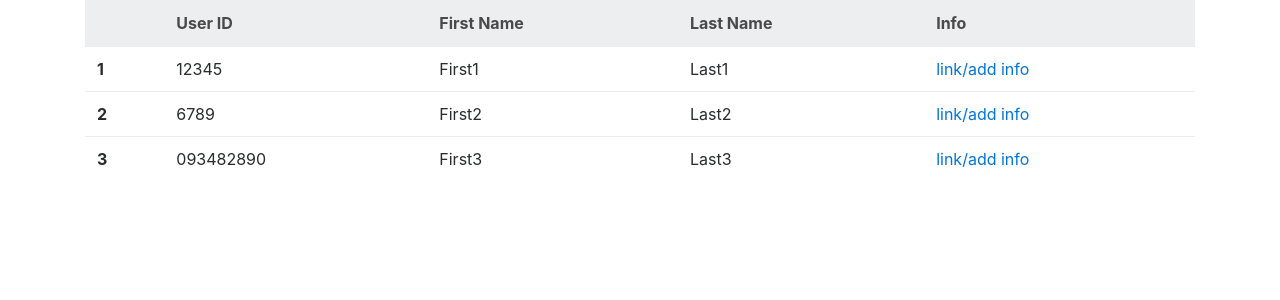
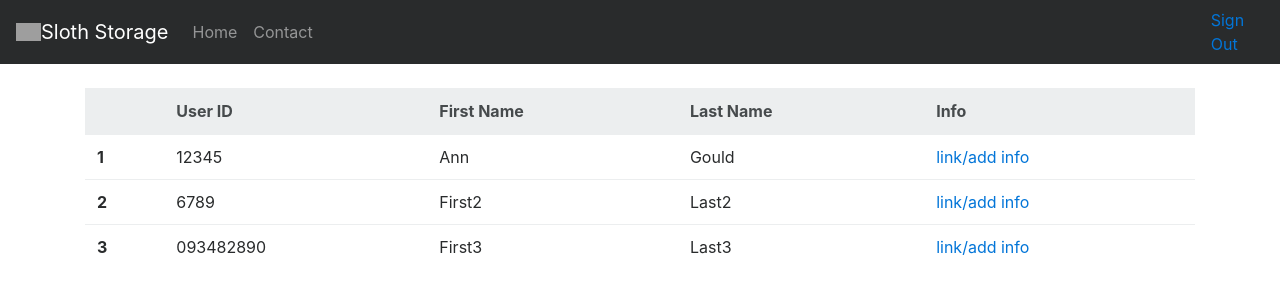
Before and after one commit to Devin-Uner/SlothStorage, a PHP site: page /allPatientInfo.html in a window 1280 px wide. Shown: the top 300 px of the page. Run offline with PHP 8.4, Linux system fonts and the light colour scheme; some libraries are stand-ins or nearby versions; grey boxes are pictures that could not be loaded.

Commit message:
more front end

```diff
--- a/front/allPatientInfo.html
+++ b/front/allPatientInfo.html
@@ -3,12 +3,33 @@
 		<meta charset="utf-8">
 		<title>Patients</title>
 		<link rel="stylesheet" href="https://maxcdn.bootstrapcdn.com/bootstrap/4.0.0-alpha.6/css/bootstrap.min.css" integrity="sha384-rwoIResjU2yc3z8GV/NPeZWAv56rSmLldC3R/AZzGRnGxQQKnKkoFVhFQhNUwEyJ" crossorigin="anonymous">
-		<link rel="stylesheet" href="info.css">
+		<link rel="stylesheet" href="display.css">
 	</head>
 	<body>
 		<!--Includes jQuery and Bootstrap js-->
 		<script src="https://code.jquery.com/jquery-3.1.1.slim.min.js" integrity="sha384-A7FZj7v+d/sdmMqp/nOQwliLvUsJfDHW+k9Omg/a/EheAdgtzNs3hpfag6Ed950n" crossorigin="anonymous"></script>
 		<script src="https://maxcdn.bootstrapcdn.com/bootstrap/4.0.0-alpha.6/js/bootstrap.min.js" integrity="sha384-vBWWzlZJ8ea9aCX4pEW3rVHjgjt7zpkNpZk+02D9phzyeVkE+jo0ieGizqPLForn" crossorigin="anonymous"></script>
+ 		<nav class="navbar navbar-toggleable-md navbar-inverse bg-inverse">
+	      <button class="navbar-toggler navbar-toggler-right" type="button" data-toggle="collapse" data-target="#navbarsExampleDefault" aria-controls="navbarsExampleDefault" aria-expanded="false" aria-label="Toggle navigation">
+	        <span class="navbar-toggler-icon"></span>
+	      </button>
+	      <img src="https://puu.sh/y3OZr/f8f800bd43.png" class="img-responsive" id="logo">
+	      <a class="navbar-brand" href="#">
+	      Sloth Storage
+	  	  </a>
+	      <div class="collapse navbar-collapse">
+	        <ul class="navbar-nav mr-auto">
+	          <li class="nav-item">
+	            <a class="nav-link" href="index.html">Home</a>
+	          </li>
+	          <li class="nav-item">
+	            <a class="nav-link" href="index.html#contact">Contact</a>
+	          </li>
+	        </ul>
+	      </div>
+	      <a href="index.html" class="my-2 my-sm-0">Sign Out</a>
+    	</nav>
+    	<br>
 		<div class="container">
 		  <table class="table">
 			  <thead class="thead-default">
@@ -24,8 +45,8 @@
 			    <tr>
 			      <th scope="row">1</th>
 			      <td>12345</td>
-			      <td>First1</td>
-			      <td>Last1</td>
+			      <td>Ann</td>
+			      <td>Gould</td>
 			      <td><a data-target=".bd-example-modal-lg" data-toggle="modal" class="MainNavText" id="MainNavHelp" href="#this">link/add info</a></td>
 			    </tr>
 			    <tr>
@@ -51,10 +72,23 @@
    				 <div class="modal-content">
      				 <div class="modal-header">
         				<button type="button" class="close" data-dismiss="modal">&times;</button>
-       						<h4 class="modal-title">User whoever's info</h4>
+       						<h4 class="modal-title">Ann Gould's Info</h4>
      				 </div>
       				<div class="modal-body">
-        				<p>Some text in the modal.</p>
+        				<table class="table">
+			  				<thead class="thead-default">
+			    			<tr>
+			      				<th></th>
+			      				<th>Timestamp</th>
+			      				<th>Notes</th>
+			    			</tr>
+			 				</thead>
+			 				<tr>
+						      <th scope="row"></th>
+						      <td>10/21/2017</td>
+						      <td>Sinus infection, prescribed Amoxocillin and Prednisone</td>
+			    			</tr>
+			 			</table>
       				</div>
       				<div class="modal-footer">
         				<button type="button" class="btn btn-default" data-dismiss="modal">Close</button>
--- /dev/null
+++ b/front/display.css
@@ -0,0 +1,4 @@
+#logo{
+	width:2%;
+	height: auto;
+}
--- a/front/home.css
+++ b/front/home.css
@@ -27,3 +27,9 @@ body{
 	font-size: 60%;
 	text-align: center;
 }
+#us{
+	border-radius:50%;
+}
+#contact{
+	background-color:#fff;
+}
```
Also changed, not shown: front/index.html (+11 -1 lines), front/patientInfo.html (+21 -0 lines), front/img/us.jpg (added).
